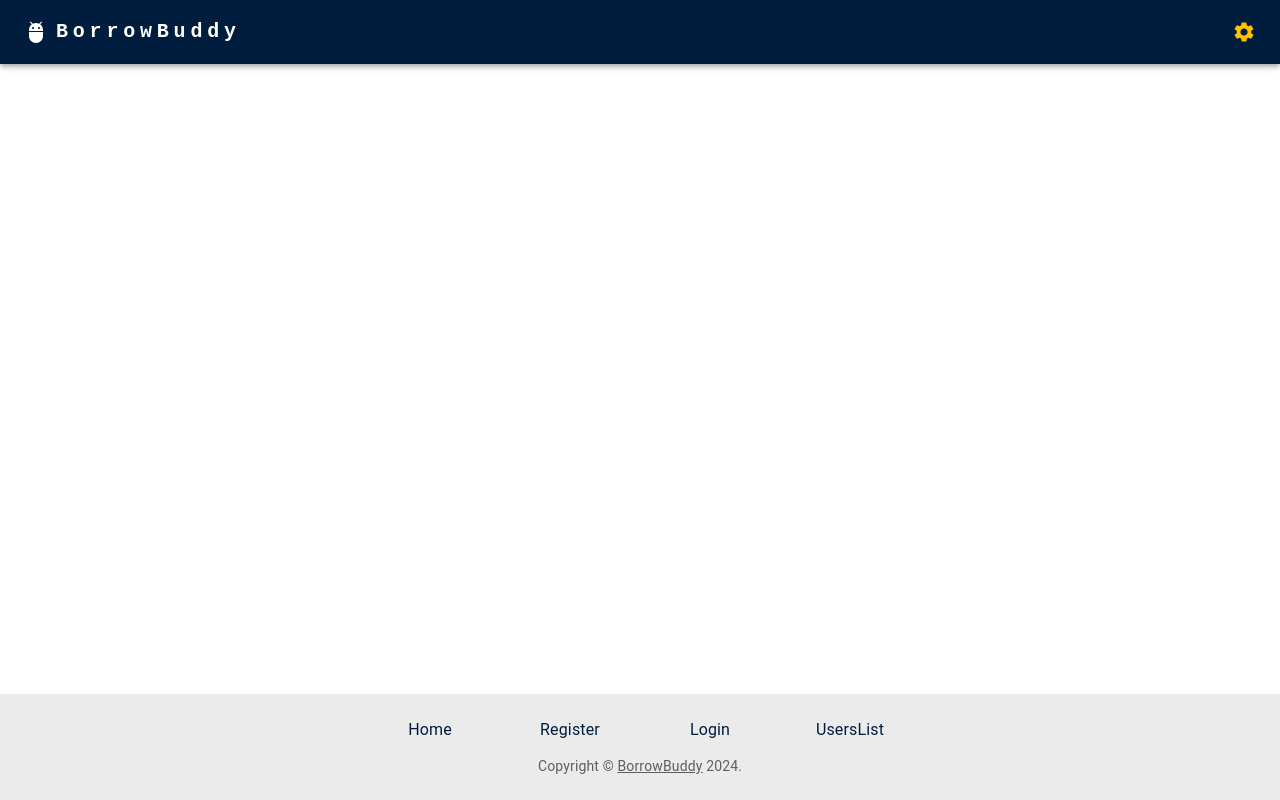
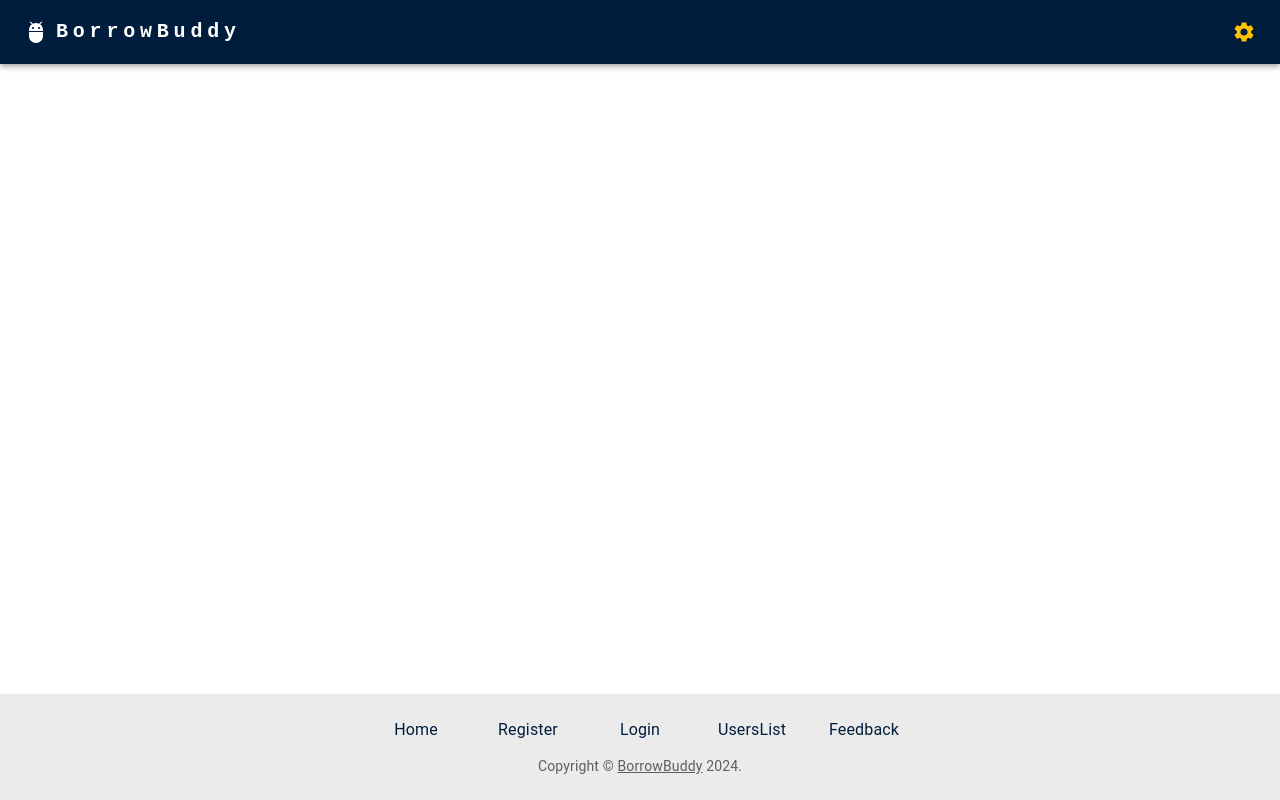
Before and after one commit to mpoxson/BorrowBuddy, a React (Create React App) app in the folder client/: page / in a window 1280 px wide. Built offline with nearby package versions, Linux system fonts and the light colour scheme.

Commit message:
Added feedback route

```diff
--- a/client/src/App.js
+++ b/client/src/App.js
@@ -7,6 +7,7 @@ import Login from "./components/Login";
 import Register from "./components/Register";
 import Home from "./components/Home";
 import Navbar from "./components/Navbar";
+import Feedback from "./components/Feedback";
 import PrivateRoutes from "./utils/PrivateRoutes";
 import CssBaseline from "@mui/material/CssBaseline";
 import Box from "@mui/material/Box";
@@ -101,6 +102,7 @@ export default function App() {
                   <Route path="/home" element={<Home />} />
                   <Route path="/usersList" element={<TestUsersList />} />
                   <Route path="/" element={<Home />} />
+                  <Route path="/Feedback" element={<Feedback />} />
                 </Route>
               </Routes>
             </header>
--- /dev/null
+++ b/client/src/components/Feedback.js
@@ -0,0 +1,5 @@
+import React from "react";
+
+export default function Feedback() {
+  return <div>Feedback</div>;
+}
--- a/client/src/constants/enums.js
+++ b/client/src/constants/enums.js
@@ -3,6 +3,7 @@ export const PAGE_ROUTES = {
   REGISTER: "/register",
   LOGIN: "/login",
   USERS: "/UsersList",
+  FEEDBACK: "/feedback",
 };
 
 export const PAGE_NAMES = [
@@ -10,6 +11,7 @@ export const PAGE_NAMES = [
   { NAME: "Register", ROUTE: "/register" },
   { NAME: "Login", ROUTE: "/login" },
   { NAME: "UsersList", ROUTE: "/UsersList" },
+  { NAME: "Feedback", ROUTE: "/Feedback" },
 ];
 
 export const COLORS = {
```
